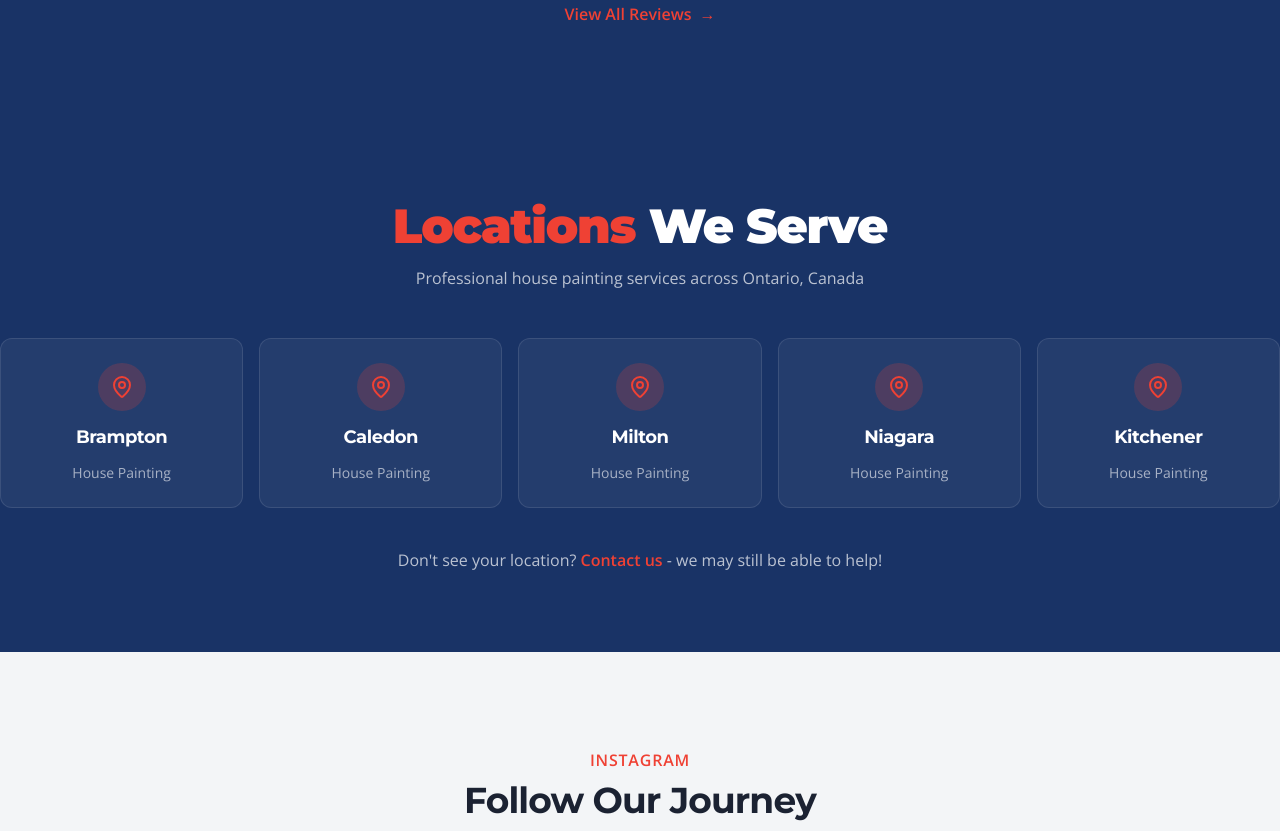
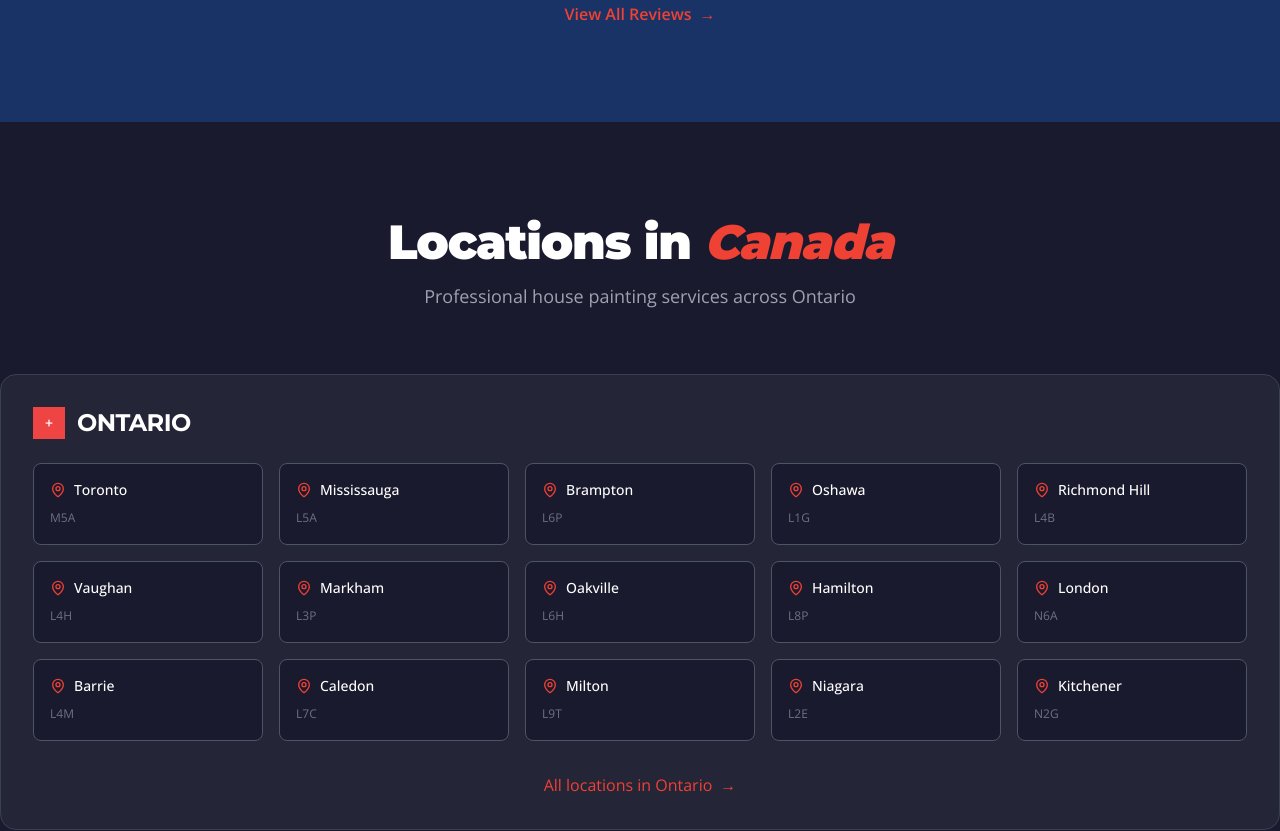
Before and after one commit to bhumi-31/HousePainting-Website, a React (Vite) app in the folder paint-frontend/: page / in a window 1280 px wide. Shown: the part 3560-4391 px from the top of the page. Built offline with nearby package versions, Linux system fonts and the light colour scheme; no server answers.

Commit message:
update location

```diff
--- a/paint-frontend/src/components/home/LocationsSection.jsx
+++ b/paint-frontend/src/components/home/LocationsSection.jsx
@@ -2,59 +2,88 @@ import { MapPin } from "lucide-react";
 import { Link } from "react-router-dom";
 
 const locations = [
-    { name: "Brampton", slug: "brampton" },
-    { name: "Caledon", slug: "caledon" },
-    { name: "Milton", slug: "milton" },
-    { name: "Niagara", slug: "niagara" },
-    { name: "Kitchener", slug: "kitchener" },
+    { name: "Toronto", postalCode: "M5A" },
+    { name: "Mississauga", postalCode: "L5A" },
+    { name: "Brampton", postalCode: "L6P" },
+    { name: "Oshawa", postalCode: "L1G" },
+    { name: "Richmond Hill", postalCode: "L4B" },
+    { name: "Vaughan", postalCode: "L4H" },
+    { name: "Markham", postalCode: "L3P" },
+    { name: "Oakville", postalCode: "L6H" },
+    { name: "Hamilton", postalCode: "L8P" },
+    { name: "London", postalCode: "N6A" },
+    { name: "Barrie", postalCode: "L4M" },
+    { name: "Caledon", postalCode: "L7C" },
+    { name: "Milton", postalCode: "L9T" },
+    { name: "Niagara", postalCode: "L2E" },
+    { name: "Kitchener", postalCode: "N2G" },
 ];
 
 const LocationsSection = () => {
     return (
-        <section className="py-20 bg-primary">
+        <section className="py-24 bg-[#1a1a2e]">
             <div className="container-custom">
                 {/* Header */}
-                <div className="text-center mb-12">
-                    <h2 className="text-3xl md:text-4xl lg:text-5xl font-heading font-black text-primary-foreground mb-4">
-                        <span className="text-accent">Locations</span> We Serve
+                <div className="text-center mb-16">
+                    <h2 className="text-4xl md:text-5xl font-heading font-black mb-4">
+                        <span className="text-white">Locations in </span>
+                        <span className="text-accent italic">Canada</span>
                     </h2>
-                    <p className="text-primary-foreground/70 max-w-2xl mx-auto">
-                        Professional house painting services across Ontario, Canada
+                    <p className="text-gray-400 max-w-2xl mx-auto text-lg">
+                        Professional house painting services across Ontario
                     </p>
                 </div>
 
-                {/* Locations Grid */}
-                <div className="grid grid-cols-2 md:grid-cols-3 lg:grid-cols-5 gap-4">
-                    {locations.map((location, index) => (
+                {/* Ontario Section */}
+                <div className="bg-[#252538] rounded-2xl p-8 border border-gray-700">
+                    <div className="flex items-center gap-3 mb-6">
+                        <div className="w-8 h-8 bg-red-500 flex items-center justify-center">
+                            <span className="text-white font-bold text-sm">+</span>
+                        </div>
+                        <h3 className="text-2xl font-heading font-bold text-white">ONTARIO</h3>
+                    </div>
+
+                    {/* Locations Grid */}
+                    <div className="grid grid-cols-2 sm:grid-cols-3 md:grid-cols-4 lg:grid-cols-5 gap-4">
+                        {locations.map((location, index) => (
+                            <Link
+                                key={location.name}
+                                to={`/services?location=${location.name.toLowerCase().replace(' ', '-')}`}
+                                className="group bg-[#1a1a2e] hover:bg-accent border border-gray-600 hover:border-accent rounded-lg p-4 transition-all duration-300 transform hover:scale-105"
+                            >
+                                <div className="flex items-center gap-2 mb-1">
+                                    <MapPin className="w-4 h-4 text-accent group-hover:text-white" />
+                                    <span className="text-white font-medium text-sm group-hover:text-white">
+                                        {location.name}
+                                    </span>
+                                </div>
+                                <span className="text-gray-500 text-xs group-hover:text-white/70">
+                                    {location.postalCode}
+                                </span>
+                            </Link>
+                        ))}
+                    </div>
+
+                    {/* All Locations Link */}
+                    <div className="mt-8 text-center">
                         <Link
-                            key={location.slug}
-                            to={`/services?location=${location.slug}`}
-                            className="group relative bg-primary-foreground/5 hover:bg-accent border border-primary-foreground/10 hover:border-accent rounded-xl p-6 text-center transition-all duration-300 transform hover:scale-105 hover:shadow-lg"
-                            style={{ animationDelay: `${index * 0.1}s` }}
+                            to="/contact"
+                            className="inline-flex items-center gap-2 text-accent hover:text-white transition-colors"
                         >
-                            <div className="flex flex-col items-center gap-3">
-                                <div className="w-12 h-12 bg-accent/20 group-hover:bg-primary-foreground/20 rounded-full flex items-center justify-center transition-colors duration-300">
-                                    <MapPin className="w-6 h-6 text-accent group-hover:text-primary-foreground transition-colors duration-300" />
-                                </div>
-                                <h3 className="text-lg font-heading font-bold text-primary-foreground group-hover:text-primary-foreground transition-colors duration-300">
-                                    {location.name}
-                                </h3>
-                                <p className="text-sm text-primary-foreground/60 group-hover:text-primary-foreground/80 transition-colors duration-300">
-                                    House Painting
-                                </p>
-                            </div>
+                            <span>All locations in Ontario</span>
+                            <span>→</span>
                         </Link>
-                    ))}
+                    </div>
                 </div>
 
                 {/* Bottom text */}
                 <div className="text-center mt-10">
-                    <p className="text-primary-foreground/70">
-                        Don't see your location?{" "}
+                    <p className="text-gray-400">
+                        Don't see your area?{" "}
                         <Link to="/contact" className="text-accent hover:underline font-semibold">
                             Contact us
                         </Link>{" "}
-                        - we may still be able to help!
+                        - we serve all of Ontario!
                     </p>
                 </div>
             </div>
```
